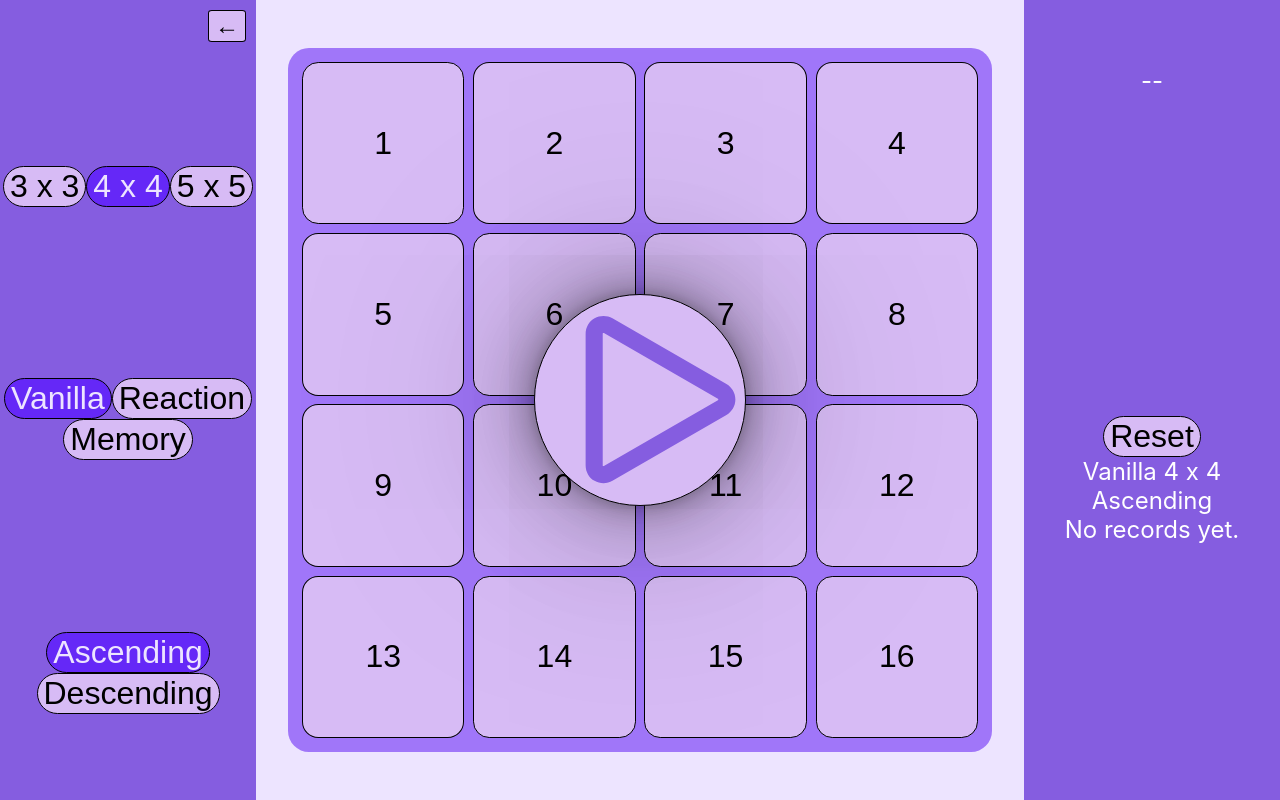
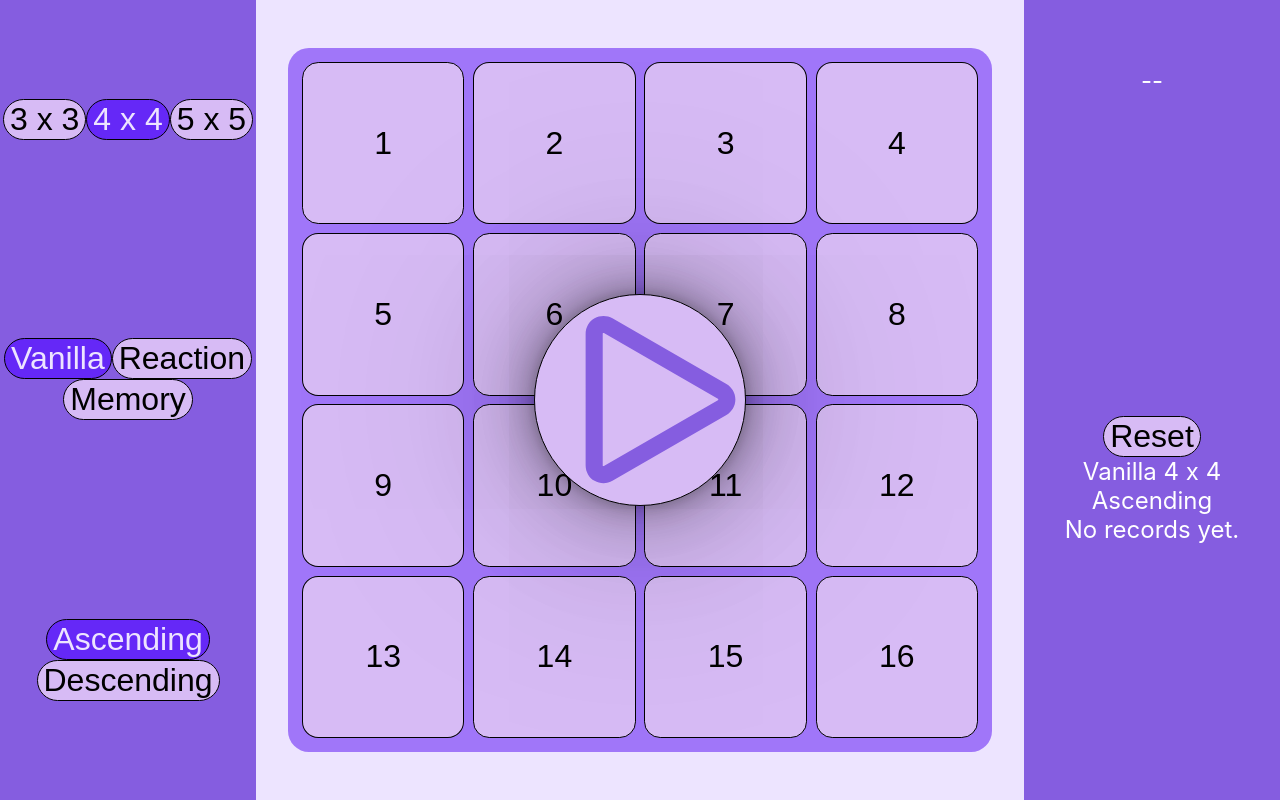
Before and after one commit to BerkYeni/schulteproject, a React (Create React App) app: page / in a window 1280 px wide. Built offline with nearby package versions, Linux system fonts and the light colour scheme.

Commit message:
made hiding an animation instead of instant transition

```diff
--- a/src/App.css
+++ b/src/App.css
@@ -42,6 +42,7 @@
 .controlPanel {
   height: 20%;
   width: 100%;
+  left: 0;
   bottom: 0;
 
   flex-direction: row;
@@ -54,11 +55,16 @@
   justify-content: space-between;
   align-items: center;
   background-color: #855de0;
+
+  transition-duration: .2s;
+  transition-timing-function: ease-out;
+
 }
 
 .statistics {
   height: 20%;
   width: 100%;
+  right: 0;
   top: 0;
 
   flex-direction: row;
@@ -69,6 +75,10 @@
   justify-content: center;
   align-items: center;
   background-color: #855de0;
+
+  transition-duration: .2s;
+  transition-timing-function: ease-out;
+
 }
 
 .tile {
@@ -247,6 +257,12 @@ button:hover {
   bottom: 2px;
 }
 
+.slideLeft {
+  left: -20%;
+}
+
+
+
 
 @keyframes reveal {
   0% {
@@ -346,3 +362,7 @@ button:hover {
   }
 
 }
+
+.slideRight {
+  right: -20%;
+}
--- a/src/components/ControlPanel.tsx
+++ b/src/components/ControlPanel.tsx
@@ -25,8 +25,6 @@ const ControlPanel: FC<ControlPanelProps> = (props) => {
   const { gameState, hidden, eventCallbacks, gameMode, tableSettings } = props;
 
   const {
-    onHidePanels,
-    onExposePanels,
     onGridSizeChange,
     onGameModeChange,
     onDirectionChange,
@@ -37,25 +35,11 @@ const ControlPanel: FC<ControlPanelProps> = (props) => {
   const directions: TableDirection[] = ["Ascending", "Descending"];
 
   return (
-    <>
-      <button
-        id="exposePanelsButton"
-        className={`exposePanels tile unclicked ${!hidden && "hidden"}`}
-        onClick={onExposePanels}
-      >
-        →
-      </button>
-      <div className={`controlPanel ${hidden && "hidden"}`}>
-        <div className="toggleVisibilityContainer">
-          <button
-            className="toggleVisibility tile unclicked"
-            onClick={onHidePanels}
-          >
-            ←
-          </button>
-        </div>
+    // <div className={`controlPanel ${hidden ? "hidden" : ""}`}>
+    <div className={`controlPanel ${hidden ? "slideLeft" : ""}`}>
 
       <div className="gameSettings">
+
         <div className="gridSettings">
           {gridSizes.map((size, index) => (
             <button
@@ -95,7 +79,6 @@ const ControlPanel: FC<ControlPanelProps> = (props) => {
         </div>
       </div>
     </div>
-    </>
   );
 };
 
--- a/src/components/Statistics.tsx
+++ b/src/components/Statistics.tsx
@@ -23,7 +23,7 @@ const Statistics: FC<StatisticsProps> = (props) => {
   }
 
   return (
-    <div className={`statistics ${hidden && "hidden"}`}>
+    <div className={`statistics ${hidden ? "slideRight" : ""}`}>
       <Chronometer
         chronometerState={chronometerState}
         lastPlayedInSeconds={lastPlayedInSeconds}
```
Lines whose indentation alone changed are shown as unchanged.
